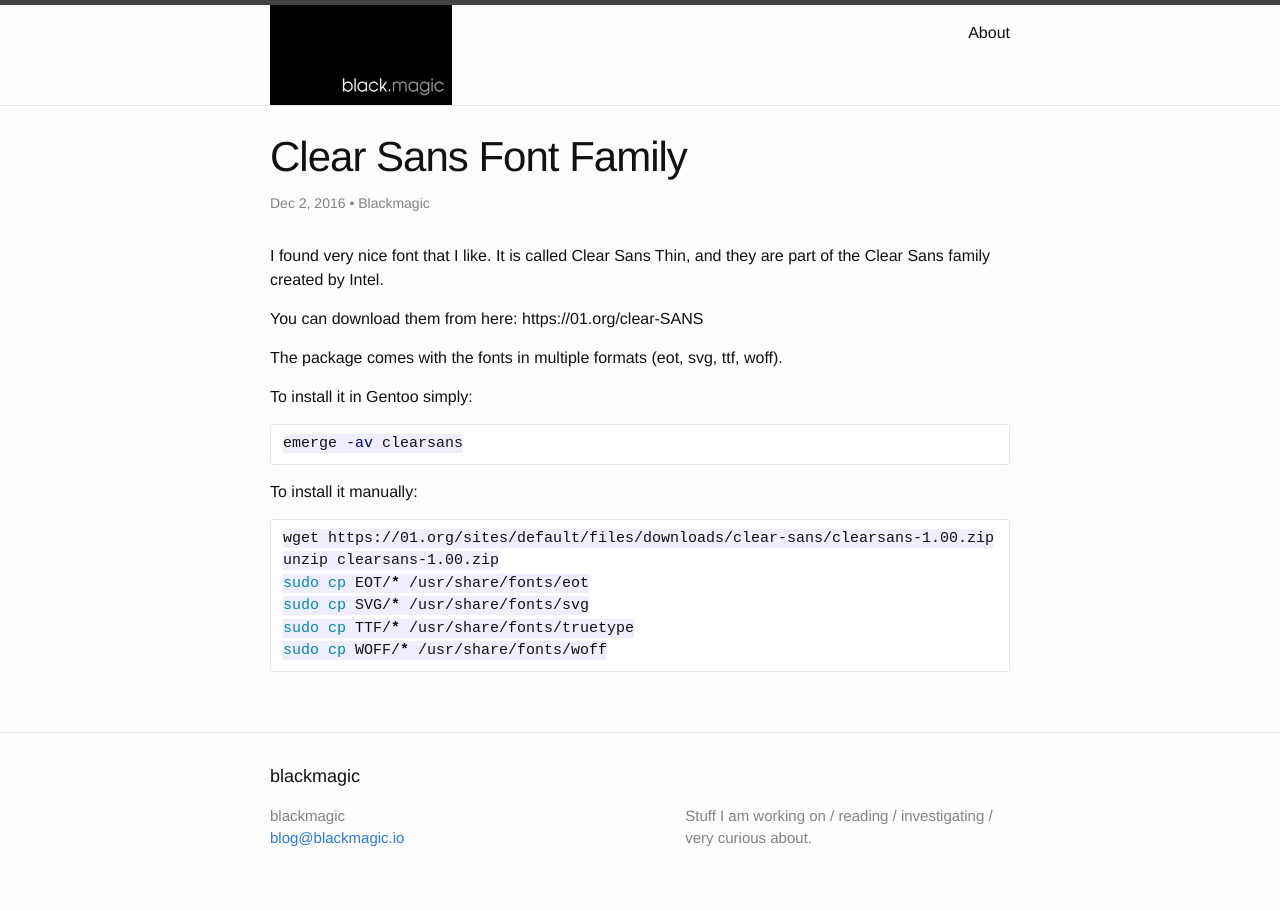
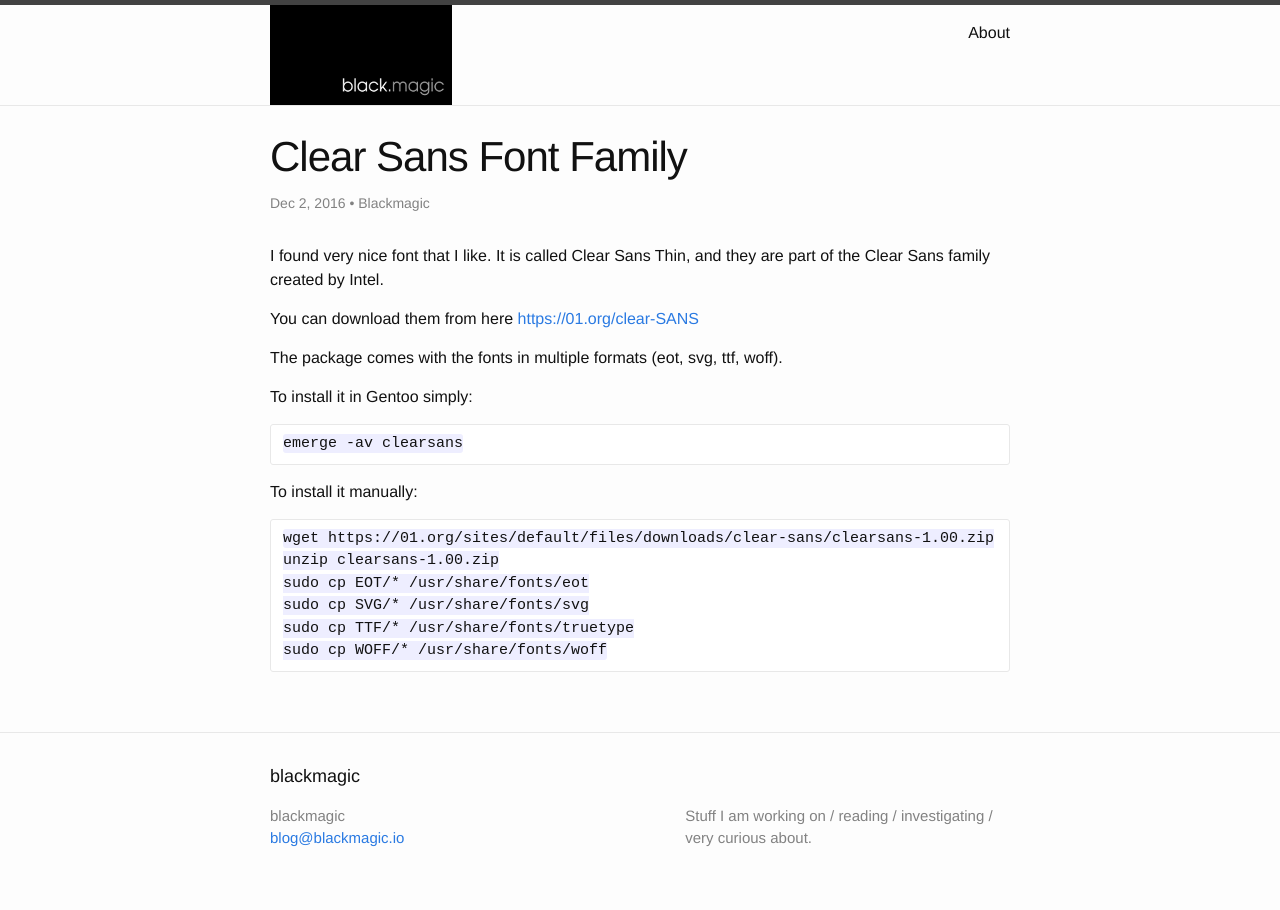
Before and after one commit to jfernandezalcon/jfernandezalcon.github.io, a Jekyll site: the page built from _posts/2016-12-02-clear-sans-font.md, in a window 1280 px wide. Built offline with Jekyll 4.4.1, drawn with Linux system fonts in a browser that asks for light colours.

Commit message:
Clickable link at Clear Sans post.

````diff
--- a/_posts/2016-12-02-clear-sans-font.md
+++ b/_posts/2016-12-02-clear-sans-font.md
@@ -8,19 +8,19 @@ author: Blackmagic
 
 I found very nice font that I like. It is called Clear Sans Thin, and they are part of the Clear Sans family created by Intel.
 
-You can download them from here: https://01.org/clear-SANS
+You can download them from here [https://01.org/clear-SANS](https://01.org/clear-SANS)
 
 The package comes with the fonts in multiple formats (eot, svg, ttf, woff).
 
 To install it in Gentoo simply:
 
-```bash
+```
 emerge -av clearsans
 ```
 
 To install it manually:
 
-```bash
+```
 wget https://01.org/sites/default/files/downloads/clear-sans/clearsans-1.00.zip
 unzip clearsans-1.00.zip
 sudo cp EOT/* /usr/share/fonts/eot
````
